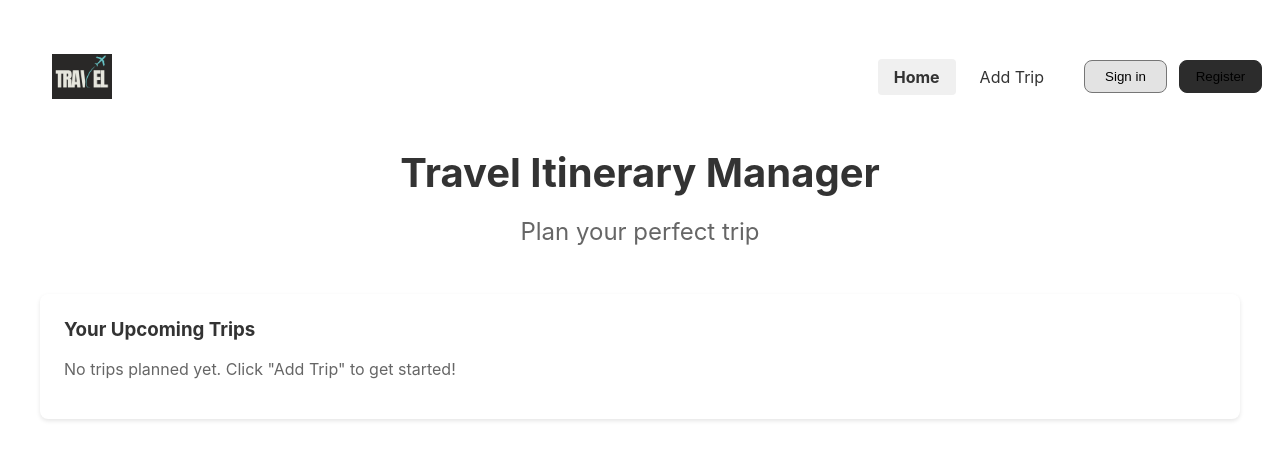
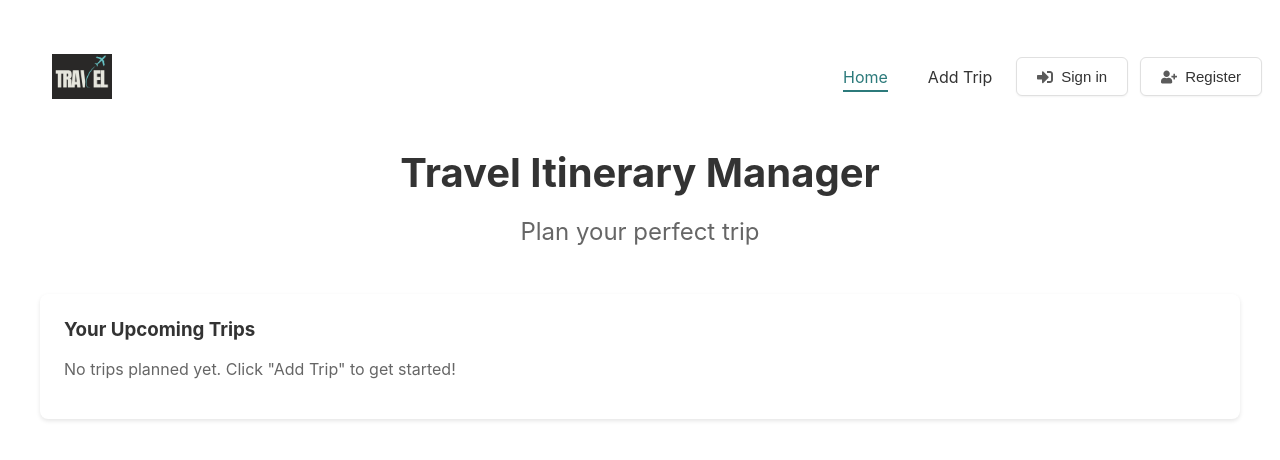
Before and after one commit to Pasan02/GUI, a React (Create React App) app in the folder travel-itinerary-manager/: page / in a window 1280 px wide. Shown: the top 460 px of the page. Built offline with nearby package versions, Linux system fonts and the light colour scheme.

Commit message:
made changes to header

```diff
--- a/travel-itinerary-manager/src/components/AuthButtons.js
+++ b/travel-itinerary-manager/src/components/AuthButtons.js
@@ -2,6 +2,7 @@ import * as React from "react";
 import styled from "styled-components";
 import { useNavigate } from "react-router-dom";
 import { useAuth} from "../context/AuthContext";
+import { FaSignInAlt, FaUserPlus, FaSignOutAlt } from 'react-icons/fa';
 
 export function AuthButtons() {
   const navigate = useNavigate();
@@ -22,55 +23,58 @@ export function AuthButtons() {
   if (isLoggedIn) {
     return (
       <AuthContainer>
-        <SignInButton onClick={handleLogout}>Logout</SignInButton>
-      </AuthContainer>
+      <SignInButton onClick={handleLogout}>
+        <FaSignOutAlt /> Logout
+      </SignInButton>
+    </AuthContainer>
     );
   }
 
   return (
     <AuthContainer>
-      <SignInButton onClick={handleSignIn}>Sign in</SignInButton>
-      <RegisterButton onClick={handleRegister}>Register</RegisterButton>
+       <SignInButton onClick={handleSignIn}>
+      <FaSignInAlt /> Sign in
+    </SignInButton>
+    <RegisterButton onClick={handleRegister}>
+      <FaUserPlus /> Register
+    </RegisterButton>
     </AuthContainer>
   );
 }
 
 const AuthContainer = styled.div`
-  align-self: stretch;
   display: flex;
+  gap: 12px;
   align-items: center;
-  gap: 12px;
-  justify-content: start;
-  width: 178px;
-  margin: auto 0;
-  font: var(--sds-typography-body-font-weight-regular)
-    var(--sds-typography-body-size-medium) / 1
-    var(--sds-typography-body-font-family);
 `;
 
 const BaseButton = styled.button`
-  align-self: stretch;
-  border-radius: 8px;
+  display: flex;
+  align-items: center;
   gap: 8px;
-  overflow: hidden;
-  flex: 1;
-  margin: auto 0;
-  padding: 8px;
+  padding: 10px 20px;
+  border-radius: 6px;
+  font-size: 15px;
+  font-weight: 500;
   cursor: pointer;
+  transition: all 0.2s ease;
+  background: white;
+  color: #333;
+  border: 1px solid #e0e0e0;
+  box-shadow: 0 1px 2px rgba(0, 0, 0, 0.05);
+
+  &:hover {
+    background: #f8f8f8;
+    border-color: #d0d0d0;
+    transform: translateY(-1px);
+    box-shadow: 0 2px 4px rgba(0, 0, 0, 0.1);
+  }
+
+  svg {
+    font-size: 16px;
+    opacity: 0.8;
+  }
 `;
 
-const SignInButton = styled(BaseButton)`
-  background-color: #e3e3e3;
-  color: var(--sds-color-text-default-default);
-  border: 1px solid #767676;
-`;
-
-const RegisterButton = styled(BaseButton)`
-  background-color: #2c2c2c;
-  color: var(--sds-color-text-brand-on-brand);
-  border: 1px solid #2c2c2c;
-  white-space: nowrap;
-  @media (max-width: 991px) {
-    white-space: initial;
-  }
-`;
+const SignInButton = styled(BaseButton)``;
+const RegisterButton = styled(BaseButton)``;
--- a/travel-itinerary-manager/src/components/NavigationMenu.js
+++ b/travel-itinerary-manager/src/components/NavigationMenu.js
@@ -38,7 +38,7 @@ const NavContainer = styled.nav`
   display: flex;
   min-width: 240px;
   align-items: start;
-  gap: 8px;
+  gap: 40px;
   justify-content: end;
   flex-wrap: wrap;
   flex: 1;
@@ -67,17 +67,33 @@ const NavItem = styled.button`
   }
 `;
 const StyledNavLink = styled(NavLink)`
+  position: relative;
   text-decoration: none;
   color: #333;
-  padding: 8px 16px;
-  border-radius: 4px;
+  font-size: 16px;
+  padding: 5px 0;
+  transition: color 0.2s ease;
+
+  &:hover {
+    color: #2c7a7b;
+  }
+
+  &::after {
+    content: '';
+    position: absolute;
+    width: 0;
+    height: 2px;
+    bottom: 0;
+    left: 0;
+    background-color: #2c7a7b;
+    transition: width 0.3s ease;
+  }
 
   &.active {
-    background-color: #f0f0f0;
-    font-weight: bold;
-  }
+    color: #2c7a7b;
 
-  &:hover {
-    background-color: #e0e0e0;
+    &::after {
+      width: 100%;
+    }
   }
 `;
```
